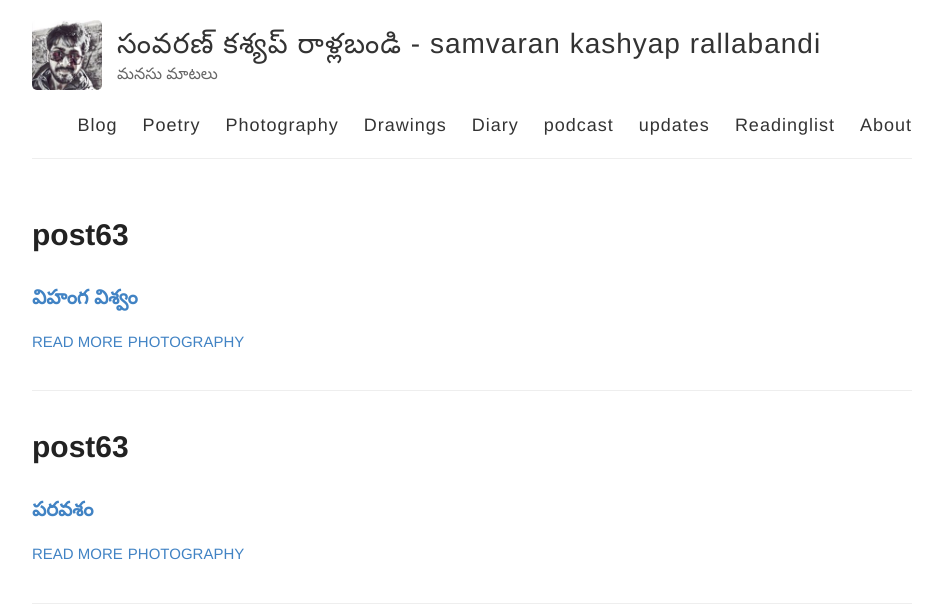
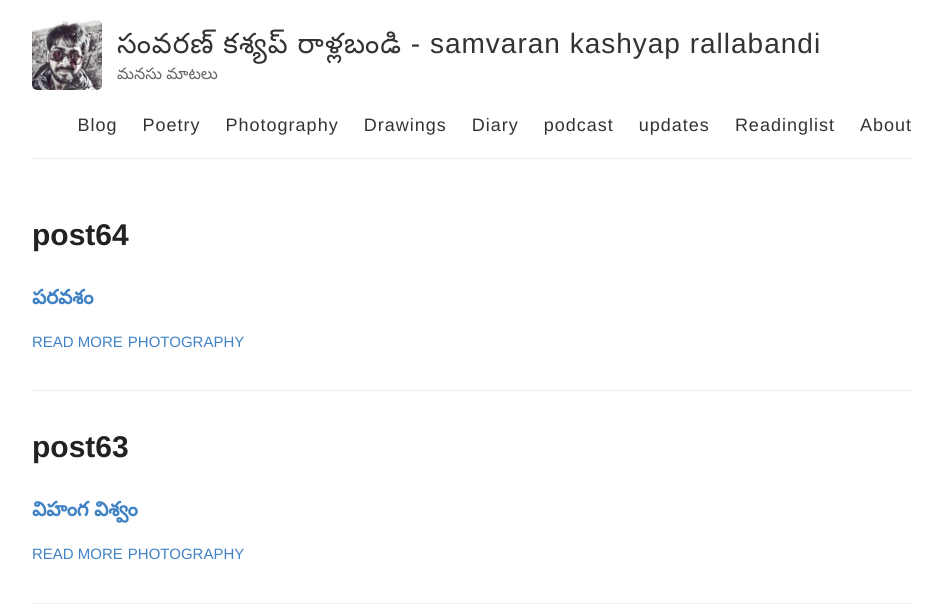
Before and after one commit to rsk/rsk.github.io, a Jekyll site: the page built from index.html, in a window 1280 px wide and 900 px high. Shown: the top 612 px of the window, without its empty margins (168-1111 px from the left). Built offline with Jekyll 4.4.1, drawn with Linux system fonts in a browser that asks for light colours.

Commit message:
update 2020-5-16-post64.md

```diff
--- a/_posts/2020-5-16-post64.md
+++ b/_posts/2020-5-16-post64.md
@@ -1,7 +1,7 @@
 ---
 layout: post
-title: post63
-number: 63
+title: post64
+number: 64
 excerpt: పరవశం
 tags:
   - photography
```
